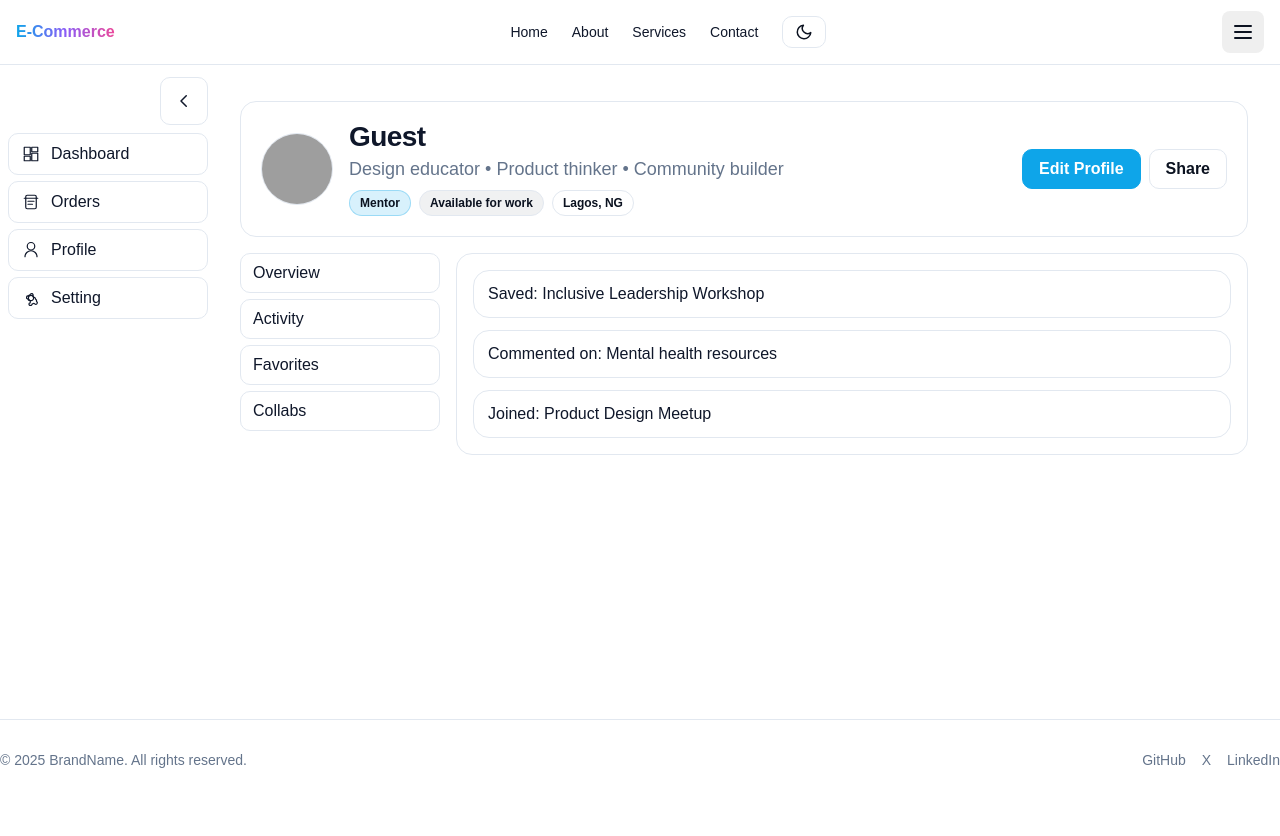
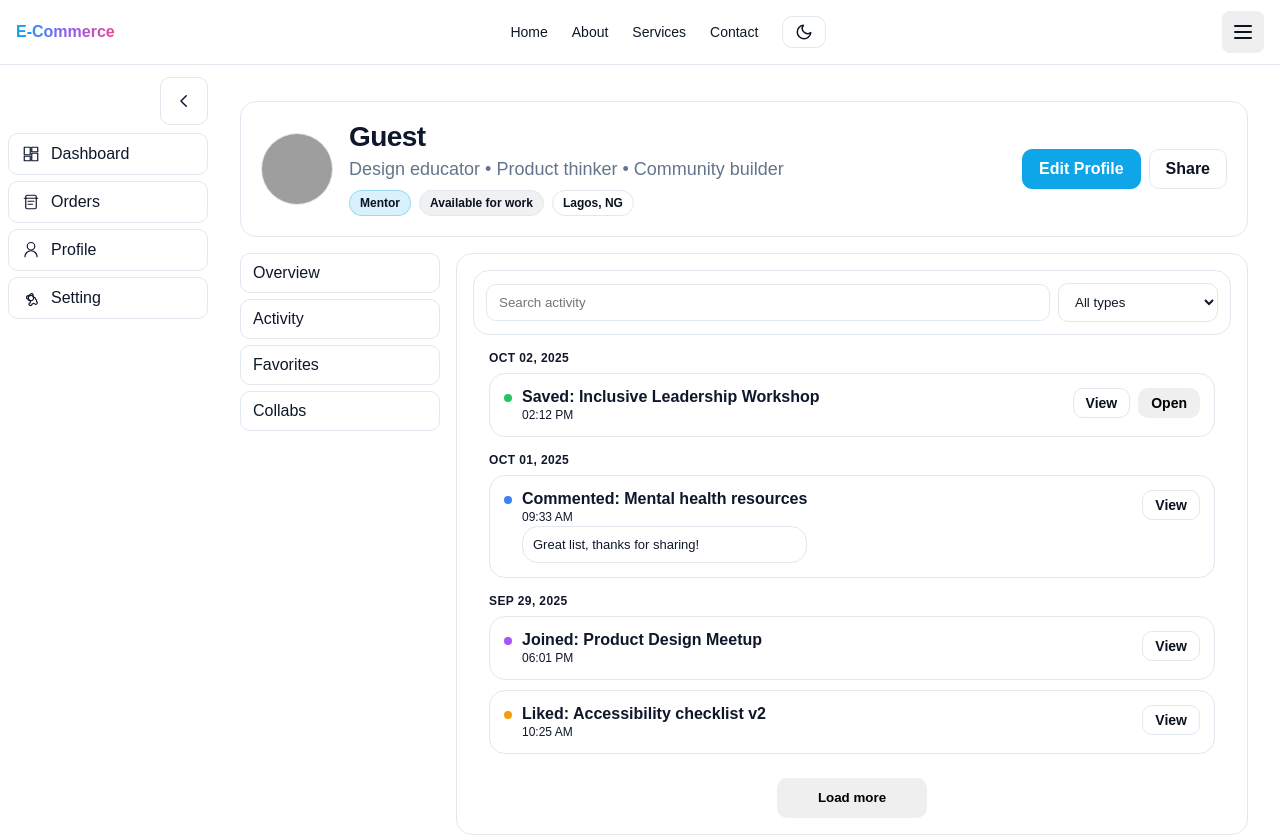
Before and after one commit to MuhammadTahaAhmed/dashboard, a Next.js app: page /dashboard/profile/activity in a window 1280 px wide. Shown: the top 836 px of the page. Before the commit the page ends 800 px from the top, so only its background shows below. Built offline with nearby package versions, Linux system fonts and the light colour scheme; no server answers; grey boxes are pictures that could not be loaded.

Commit message:
final report

```diff
--- a/src/app/dashboard/profile/activity/page.js
+++ b/src/app/dashboard/profile/activity/page.js
@@ -1,15 +1,213 @@
+"use client";
+
+import { useMemo, useState } from "react";
+
+const seedActivities = [
+  {
+    id: "a1",
+    type: "save",
+    title: "Inclusive Leadership Workshop",
+    date: "2025-10-02T14:12:00Z",
+    meta: { by: "You" },
+  },
+  {
+    id: "a2",
+    type: "comment",
+    title: "Mental health resources",
+    date: "2025-10-01T09:33:00Z",
+    meta: { by: "You", snippet: "Great list, thanks for sharing!" },
+  },
+  {
+    id: "a3",
+    type: "join",
+    title: "Product Design Meetup",
+    date: "2025-09-29T18:01:00Z",
+    meta: { location: "Remote" },
+  },
+  {
+    id: "a4",
+    type: "like",
+    title: "Accessibility checklist v2",
+    date: "2025-09-29T10:25:00Z",
+    meta: { by: "You" },
+  },
+  {
+    id: "a5",
+    type: "save",
+    title: "Next.js performance tips",
+    date: "2025-09-28T16:45:00Z",
+    meta: { by: "You" },
+  },
+];
+
+const typeToLabel = {
+  save: "Saved",
+  comment: "Commented",
+  join: "Joined",
+  like: "Liked",
+};
+
 export default function ActivityPage() {
+  const [query, setQuery] = useState("");
+  const [type, setType] = useState("all");
+  const [visible, setVisible] = useState(4);
+
+  const filtered = useMemo(() => {
+    const q = query.trim().toLowerCase();
+    return seedActivities
+      .filter((a) => type === "all" || a.type === type)
+      .filter((a) => !q || a.title.toLowerCase().includes(q))
+      .sort((a, b) => new Date(b.date) - new Date(a.date));
+  }, [query, type]);
+
+  const groupedByDate = useMemo(() => {
+    const map = new Map();
+    for (const a of filtered.slice(0, visible)) {
+      const d = new Date(a.date);
+      const key = d.toLocaleDateString(undefined, {
+        year: "numeric",
+        month: "short",
+        day: "2-digit",
+      });
+      if (!map.has(key)) map.set(key, []);
+      map.get(key).push(a);
+    }
+    return Array.from(map.entries());
+  }, [filtered, visible]);
+
   return (
     <div className="card" style={{ padding: 16 }}>
-			<ul style={{ display: "grid", gap: 12, listStyle: "none"}}>
-				{[
-					"Saved: Inclusive Leadership Workshop",
-					"Commented on: Mental health resources",
-					"Joined: Product Design Meetup"
-				].map((text, idx) => (
-						<li key={idx} className="card" style={{ padding: 14 }}>{text}</li>
+      <div className="card" style={{ padding: 12, display: "grid", gap: 10 }}>
+        <div style={{ display: "flex", gap: 8, alignItems: "center" }}>
+          <input
+            className="input"
+            placeholder="Search activity"
+            value={query}
+            onChange={(e) => setQuery(e.target.value)}
+            style={{ flex: 1 }}
+          />
+          <select
+            className="input"
+            value={type}
+            onChange={(e) => setType(e.target.value)}
+            style={{ width: 160 }}
+          >
+            <option value="all">All types</option>
+            <option value="save">Saved</option>
+            <option value="comment">Commented</option>
+            <option value="join">Joined</option>
+            <option value="like">Liked</option>
+          </select>
+        </div>
+      </div>
+
+      {filtered.length === 0 ? (
+        <div className="card" style={{ padding: 20, textAlign: "center" }}>
+          <div style={{ fontWeight: 700, marginBottom: 6 }}>
+            No activity found
+          </div>
+          <div className="text-muted">
+            Try adjusting your search or filters.
+          </div>
+        </div>
+      ) : (
+        <ul
+          style={{
+            display: "grid",
+            gap: 16,
+            listStyle: "none",
+            margin: 16,
+            marginTop: 16,
+            padding: 0,
+          }}
+        >
+          {groupedByDate.map(([dateLabel, items]) => (
+            <li key={dateLabel}>
+              <div
+                style={{
+                  fontSize: 12,
+                  fontWeight: 700,
+                  textTransform: "uppercase",
+                  letterSpacing: 0.4,
+                  marginBottom: 8,
+                }}
+                className="text-muted"
+              >
+                {dateLabel}
+              </div>
+              <div style={{ display: "grid", gap: 10 }}>
+                {items.map((a) => (
+                  <div
+                    key={a.id}
+                    className="card"
+                    style={{
+                      padding: 14,
+                      display: "flex",
+                      gap: 10,
+                      alignItems: "flex-start",
+                    }}
+                  >
+                    <span
+                      aria-hidden
+                      style={{
+                        width: 8,
+                        height: 8,
+                        borderRadius: 999,
+                        marginTop: 6,
+                        background:
+                          a.type === "comment"
+                            ? "#3b82f6"
+                            : a.type === "save"
+                            ? "#22c55e"
+                            : a.type === "join"
+                            ? "#a855f7"
+                            : "#f59e0b",
+                      }}
+                    />
+                    <div style={{ display: "grid", gap: 2 }}>
+                      <div style={{ fontWeight: 600 }}>
+                        {typeToLabel[a.type]}: {a.title}
+                      </div>
+                      <div className="text-muted" style={{ fontSize: 12 }}>
+                        {new Date(a.date).toLocaleTimeString([], {
+                          hour: "2-digit",
+                          minute: "2-digit",
+                        })}
+                      </div>
+                      {a.type === "comment" && a.meta?.snippet ? (
+                        <div
+                          className="card"
+                          style={{ padding: 10, fontSize: 13 }}
+                        >
+                          {a.meta.snippet}
+                        </div>
+                      ) : null}
+                    </div>
+                    <div
+                      style={{ marginLeft: "auto", display: "flex", gap: 8 }}
+                    >
+                      <button className="btn btn-sm btn-ghost">View</button>
+                      {a.type === "save" ? (
+                        <button className="btn btn-sm">Open</button>
+                      ) : null}
+                    </div>
+                  </div>
+                ))}
+              </div>
+            </li>
           ))}
         </ul>
+      )}
+
+      {filtered.length > visible ? (
+        <div
+          style={{ display: "flex", justifyContent: "center", paddingTop: 8 }}
+        >
+          <button style={{cursor: "pointer", border: "1px solid rgba(0, 0, 0, 0)", borderRadius: "10px", outline: "none", justifyContent: "center", alignItems: "center", fontWeight: "600", transition: "all .2s", display: "inline-flex",height: "40px",width: "150px"}} onClick={() => setVisible((v) => v + 4)}>
+            Load more
+          </button>
+        </div>
+      ) : null}
     </div>
   );
 }
```
Also changed, not shown: src/app/dashboard/profile/favorites/page.js (+23 -10 lines). Lines whose indentation alone changed are shown as unchanged.
